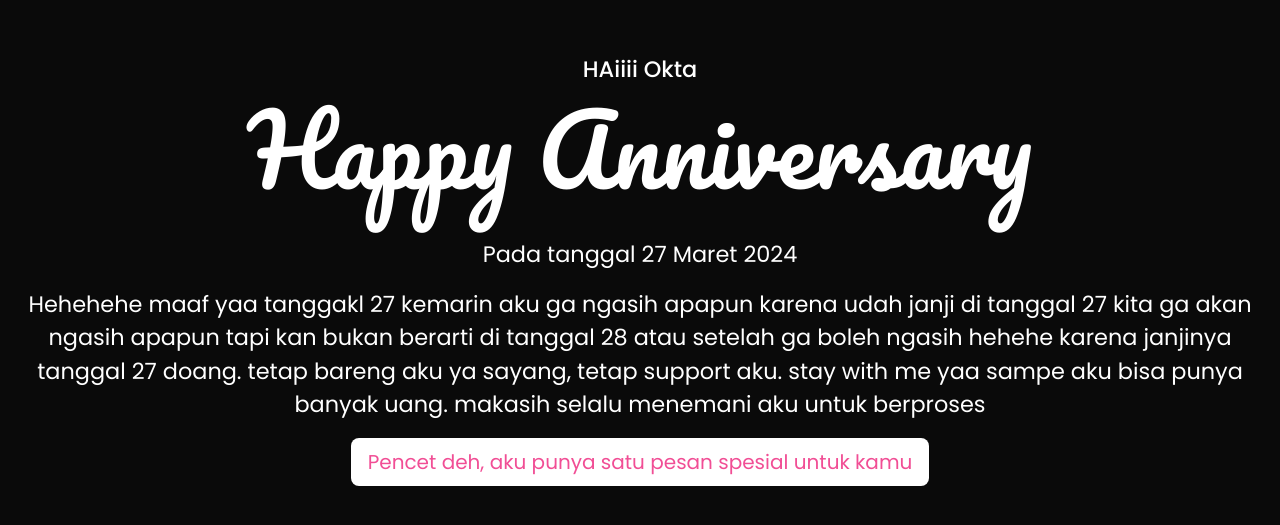
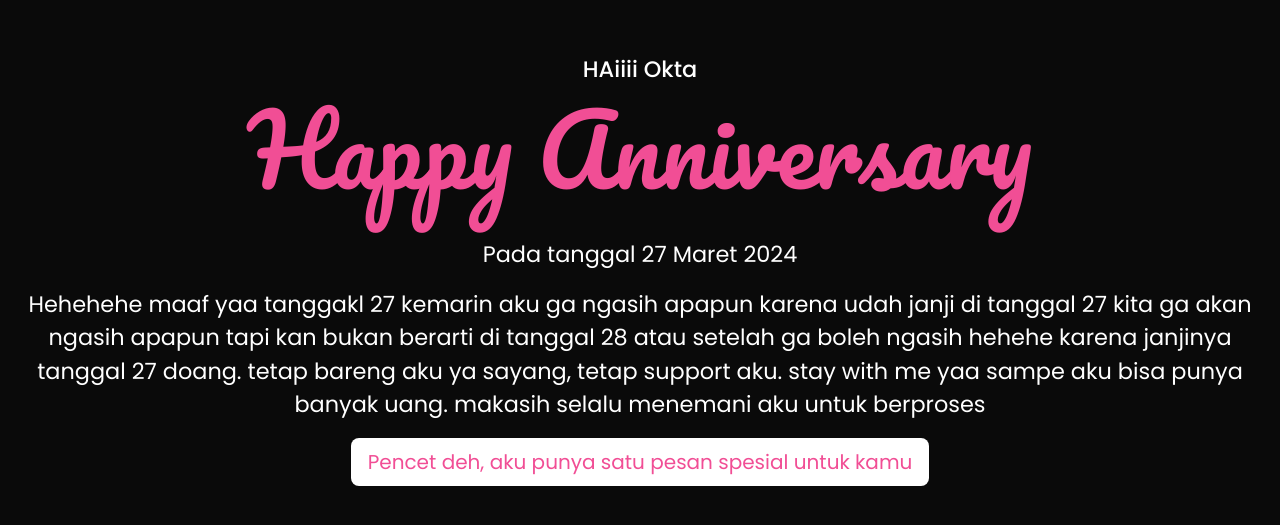
Before and after one commit to denufiden/1stanniversary, a plain HTML site: page index.html in a window 1280 px wide. Shown: the part 129-654 px from the top of the page. Drawn offline with nearby package versions, Linux system fonts and the light colour scheme.

Commit message:
Update style.css
update h1 font color

```diff
--- a/style.css
+++ b/style.css
@@ -29,6 +29,7 @@ body{
     font-family: "Pacifico", cursive;
     font-size: 6rem;
     margin-bottom: 2rem;
+    color: #f14e95;
 
 }
 
```
